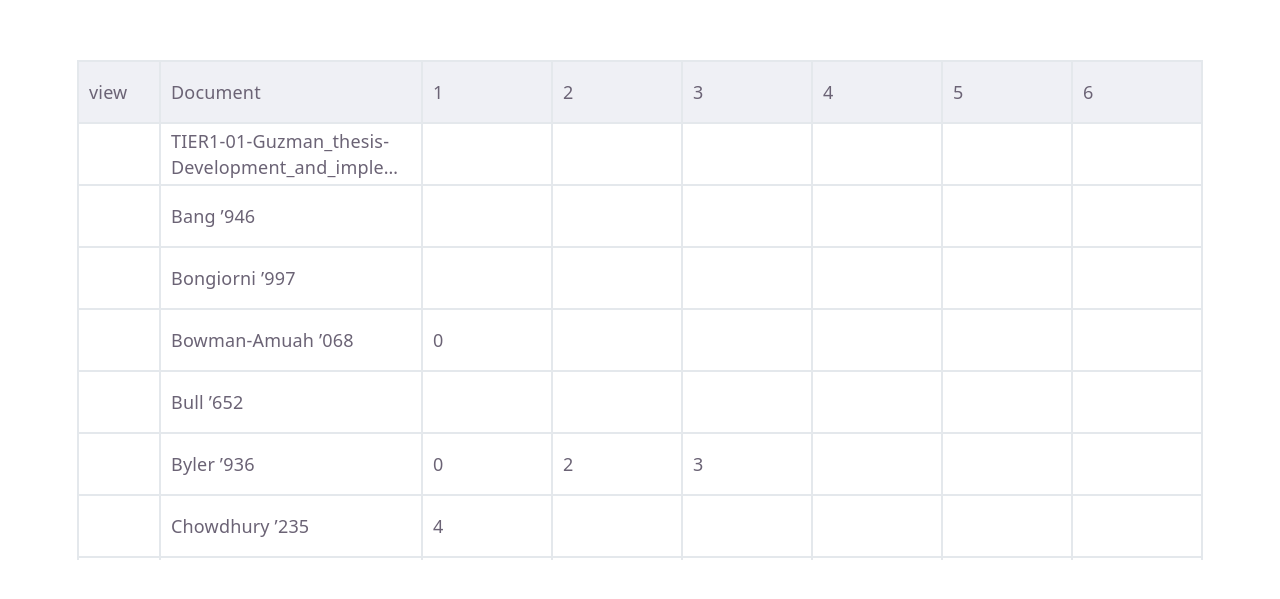
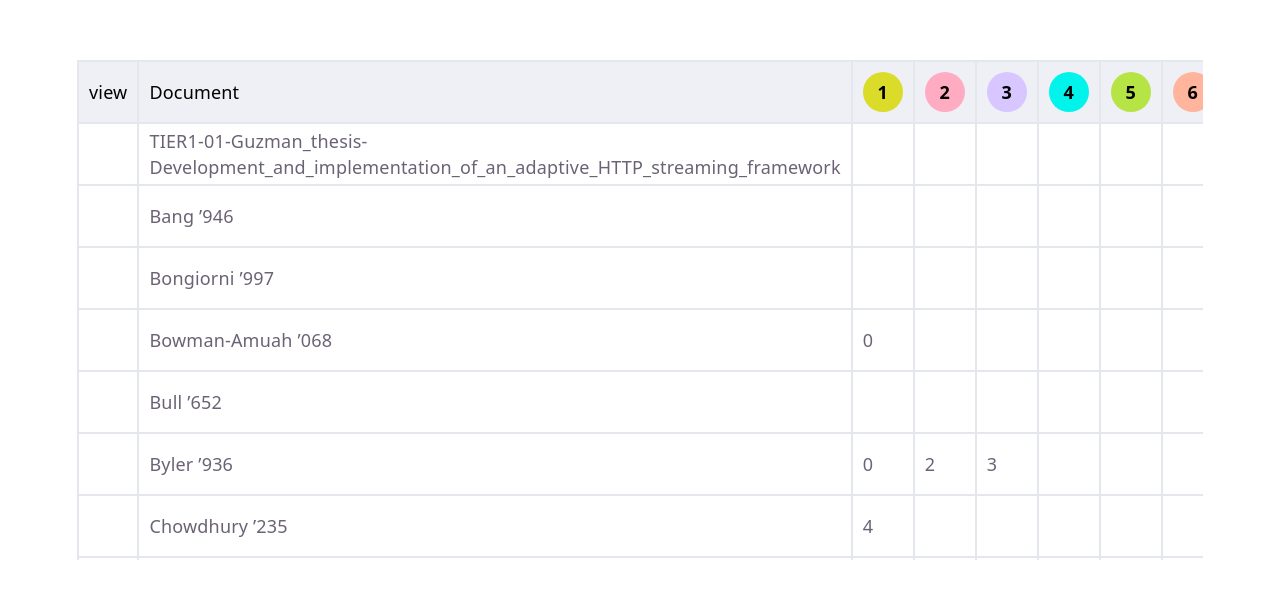
Before and after one commit to AnSBeliaev/interactive-table-in-react, a React (Vite) app: page / in a window 1280 px wide. Shown: the part 165-764 px from the top of the page. Built offline with nearby package versions, Linux system fonts and the light colour scheme.

Commit message:
feat: add tag-head-td

```diff
--- a/src/components/Table/Table.tsx
+++ b/src/components/Table/Table.tsx
@@ -1,3 +1,4 @@
+import { useMemo } from 'react';
 import { TableRow } from './components';
 import { TableHead } from './components';
 import { STATIC_COLUMNS as staticColumns } from './constants/columns';
@@ -17,7 +18,8 @@ const isTag = (value: string | number | Tag | null): value is Tag => {
 type NormalisedTableRowItem = TableRowItem & { tagsByOrder?: Tag[] };
 
 export const Table = ({ data }: TableProps) => {
-  const normalizedDocuments: NormalisedTableRowItem[] = data.documents.map((document) => {
+  const normalizedDocuments: NormalisedTableRowItem[] = useMemo(() => {
+    return data.documents.map((document) => {
       const tagsByOrder: Tag[] = [];
       const documentEntries: [string, string | number | Tag | null][] = Object.entries(document);
 
@@ -33,6 +35,7 @@ export const Table = ({ data }: TableProps) => {
         tagsByOrder: [...tagsByOrder],
       };
     });
+  }, [data.documents]);
 
   const dynamicColumns = data.tagsForHeader.map((tag) => {
     return tag.order;
@@ -43,9 +46,17 @@ export const Table = ({ data }: TableProps) => {
       <table>
         <thead>
           <tr>
-            {allColumns.map((headItem) => {
+            {allColumns.map((headItem, headItemIndex) => {
               if (typeof headItem === 'number') {
-                return <TableHead key={headItem} item={String(headItem + 1)} />;
+                return (
+                  <TableHead
+                    key={headItem}
+                    item={String(headItem + 1)}
+                    tagsColor={data.tagsForHeader.filter((tag, tagColorIndex) => {
+                      if (headItemIndex - 2 === tagColorIndex) return tag.color;
+                    })}
+                  />
+                );
               }
               return <TableHead key={headItem.dataIndex} item={headItem.title} />;
             })}
--- a/src/components/Table/components/TableHead/TableHead.module.css
+++ b/src/components/Table/components/TableHead/TableHead.module.css
@@ -3,4 +3,22 @@
     position: sticky;
     top: 0;
     z-index: 2;
+    color: var(--head-text);
 }
+
+.tag-head-td {
+    width: 40px;
+}
+
+.tag-head-td div {
+    display: flex;
+    align-items: center;
+    justify-content: center;
+
+    margin: 0 auto;
+    height: 40px;
+    width: 40px;
+    border-radius: 50%;
+    background-color: green;
+    font-weight: 700;
+}
--- a/src/components/Table/components/TableHead/TableHead.tsx
+++ b/src/components/Table/components/TableHead/TableHead.tsx
@@ -1,13 +1,15 @@
+import type { TagsForHeader } from '../../types';
 import styles from './TableHead.module.css';
 
 type TableHeadProps = {
   item: string;
+  tagsColor?: TagsForHeader[];
 };
 
 export const TableHead = (props: TableHeadProps) => {
   return (
-    <td title={props.item} className={styles['head-td']}>
-      {props.item}
+    <td title={props.item} className={`${styles['head-td']} ${Number(props.item) ? styles['tag-head-td'] : ''}`}>
+      <div style={{ backgroundColor: props.tagsColor?.[0].color }}>{props.item}</div>
     </td>
   );
 };
--- a/src/components/Table/components/TableRow/TableRow.module.css
+++ b/src/components/Table/components/TableRow/TableRow.module.css
@@ -7,7 +7,6 @@
 
 .cell-name {
     width: 240px;
-    max-width: 240px;
     position: sticky;
     left: 0;
     text-overflow: ellipsis;
--- a/src/components/Table/components/TableRow/TableRow.tsx
+++ b/src/components/Table/components/TableRow/TableRow.tsx
@@ -20,7 +20,7 @@ export const TableRow = ({ data, columns }: TableRow) => {
         return (
           <td
             key={typeof column !== 'number' ? column.dataIndex : column}
-            className={styles[`cell-${typeof column !== 'number' ? column.dataIndex : column}`]}
+            className={styles[`cell-${typeof column !== 'number' ? column.dataIndex : 'tag'}`]}
           >
             {cellValue}
           </td>
--- a/src/index.css
+++ b/src/index.css
@@ -1,5 +1,6 @@
 :root {
   --text: #6b6375;
+  --head-text: #000;
   --header-tag-bg: #EFF0F5;
   --table-tag-bg: #fff;
   --border: #e4e8ec;
```
Lines whose indentation alone changed are shown as unchanged.
